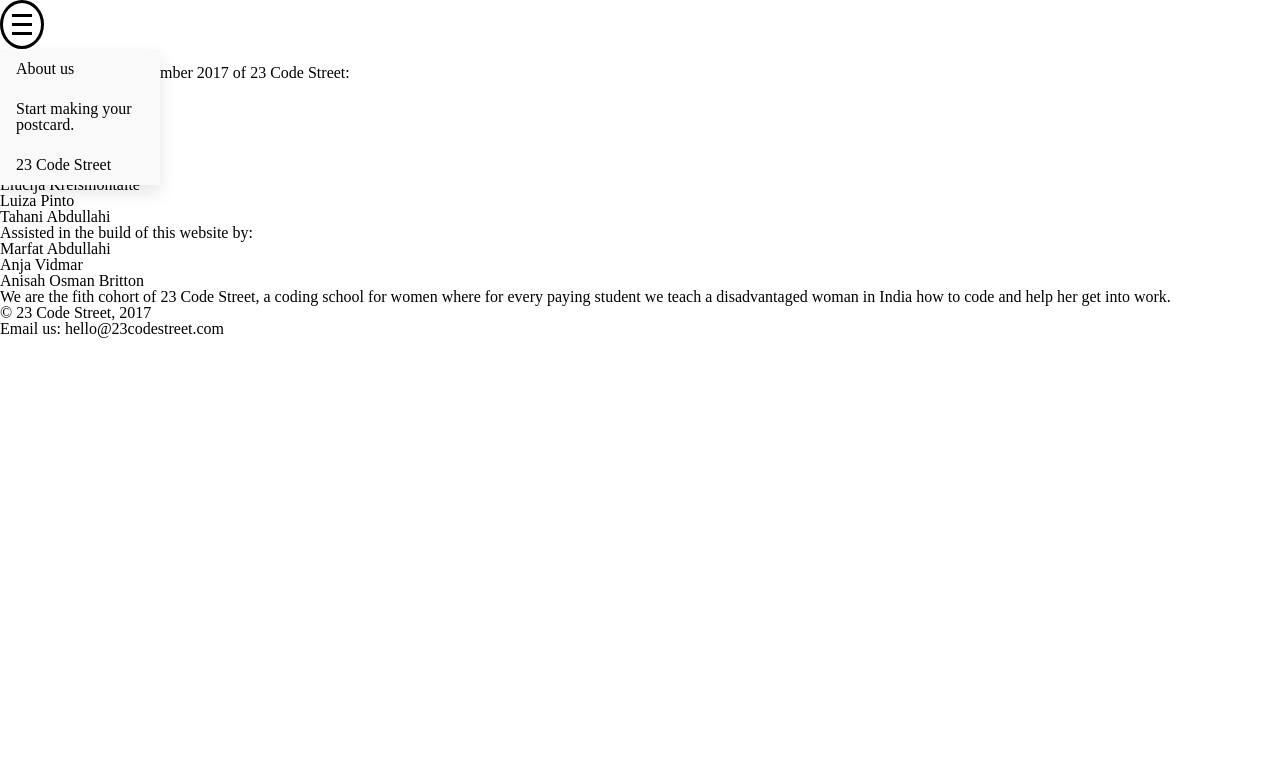
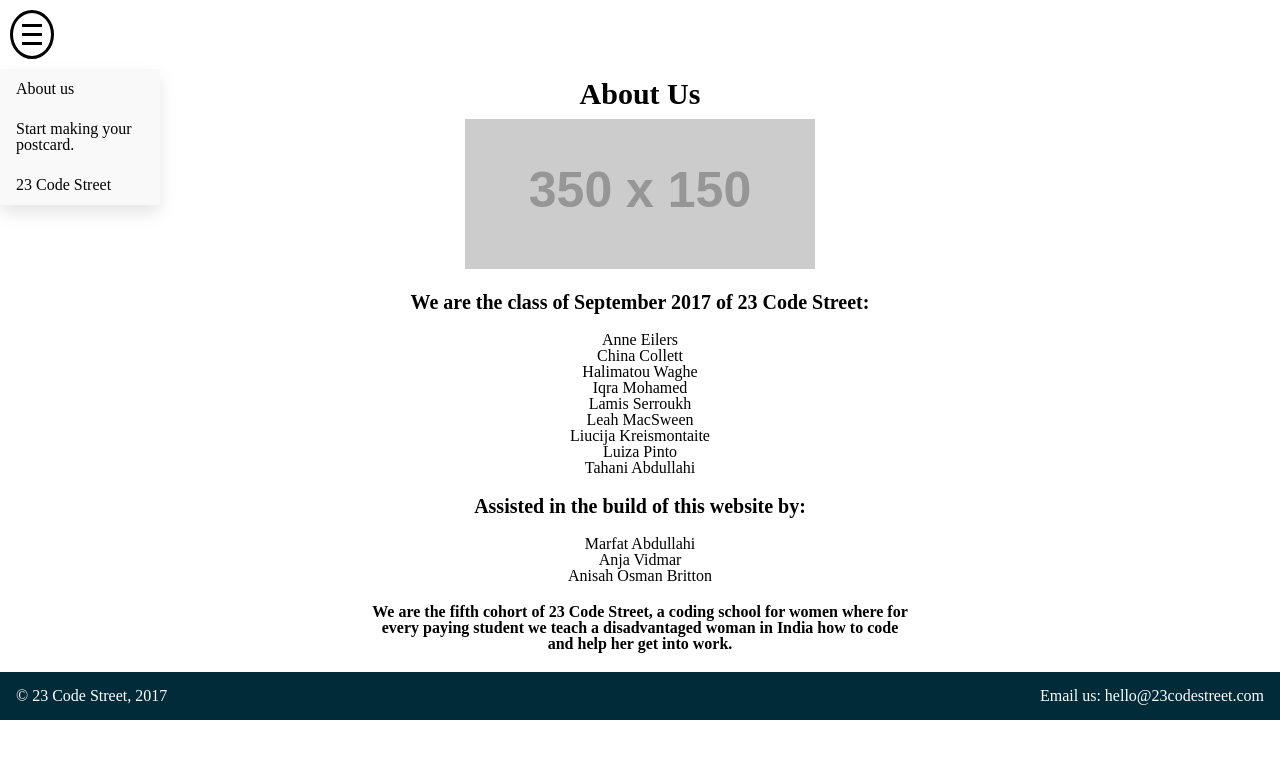
Before and after one commit to 23CodeStreet/Final-Project-Cohort5, a plain HTML site: page index.html in a window 1280 px wide. Drawn offline with Linux system fonts and the light colour scheme; placeholder pictures from the web are drawn by us.

Commit message:
finalised about us page, menu, footer

```diff
--- a/css/style.css
+++ b/css/style.css
@@ -14,6 +14,7 @@
   cursor: pointer;
   border: 3px solid black;
   border-radius: 50%;
+  margin: 10px;
 }
 
 .dropdown {
@@ -49,11 +50,51 @@
 /* Change the background color of the dropdown button when the dropdown content is shown */
 .dropdown:hover .dropbtn {
   background-color: white;
+}
 
 
   /* About Us */
 
-  .heading-about {
-    font-size: 40px;
+.about-us {
+  text-align: center;
+
+}
+.heading-about {
+  font-size: 30px;
+  padding: 10px 5px;
 
   }
+
+.names-para {
+  font-size: 20px;
+  padding: 20px 5px;
+}
+
+strong {
+  font-weight: bold;
+}
+
+.explantion-para {
+  padding:20px 0px;
+}
+
+
+/* Footer */
+
+footer {
+  position: relative;
+  background: #022b3a;
+  overflow: auto;
+}
+footer .content-container > div {
+  color: white;
+  padding: 1em;
+}
+
+.left {
+  float: left;
+}
+
+.right {
+  float: right;
+}
--- a/index.html
+++ b/index.html
@@ -31,9 +31,10 @@
   <div class="about-us about-container">
     <div class="text-width">
 
-      <h2 class="heading-about">About Us</h2>
+      <h2 class="heading-about"><strong> About Us </strong></h2>
+      <a href="https://placeholder.com"><img src="http://via.placeholder.com/350x150"></a>
 
-    <p class="names-para">We are the class of September 2017 of 23 Code Street:</p>
+    <p class="names-para"><strong> We are the class of September 2017 of 23 Code Street:</strong></p>
 
       <ul>
         <li class="indent">Anne Eilers </li>
@@ -47,7 +48,7 @@
         <li class="indent">Tahani Abdullahi</li>
       </ul>
 
-    <p class="names-para">Assisted in the build of this website by:</p>
+    <p class="names-para"><strong> Assisted in the build of this website by: </strong></p>
 
       <ul>
         <li class="indent">Marfat Abdullahi</li>
@@ -55,9 +56,9 @@
         <li class="indent">Anisah Osman Britton</li>
       </ul>
 
-    <p>
-        We are the fith cohort of 23 Code Street, a coding school for women where for every paying student we teach a disadvantaged woman in India how to code and help her get into work.
-    </p>
+    <p class="explantion-para"><strong>
+        We are the fifth cohort of 23 Code Street, a coding school for women where for <br> every paying student we teach a disadvantaged woman in India how to code <br> and help her get into work.
+    </strong></p>
 
 <!-- Footer -->
   <footer>
```
